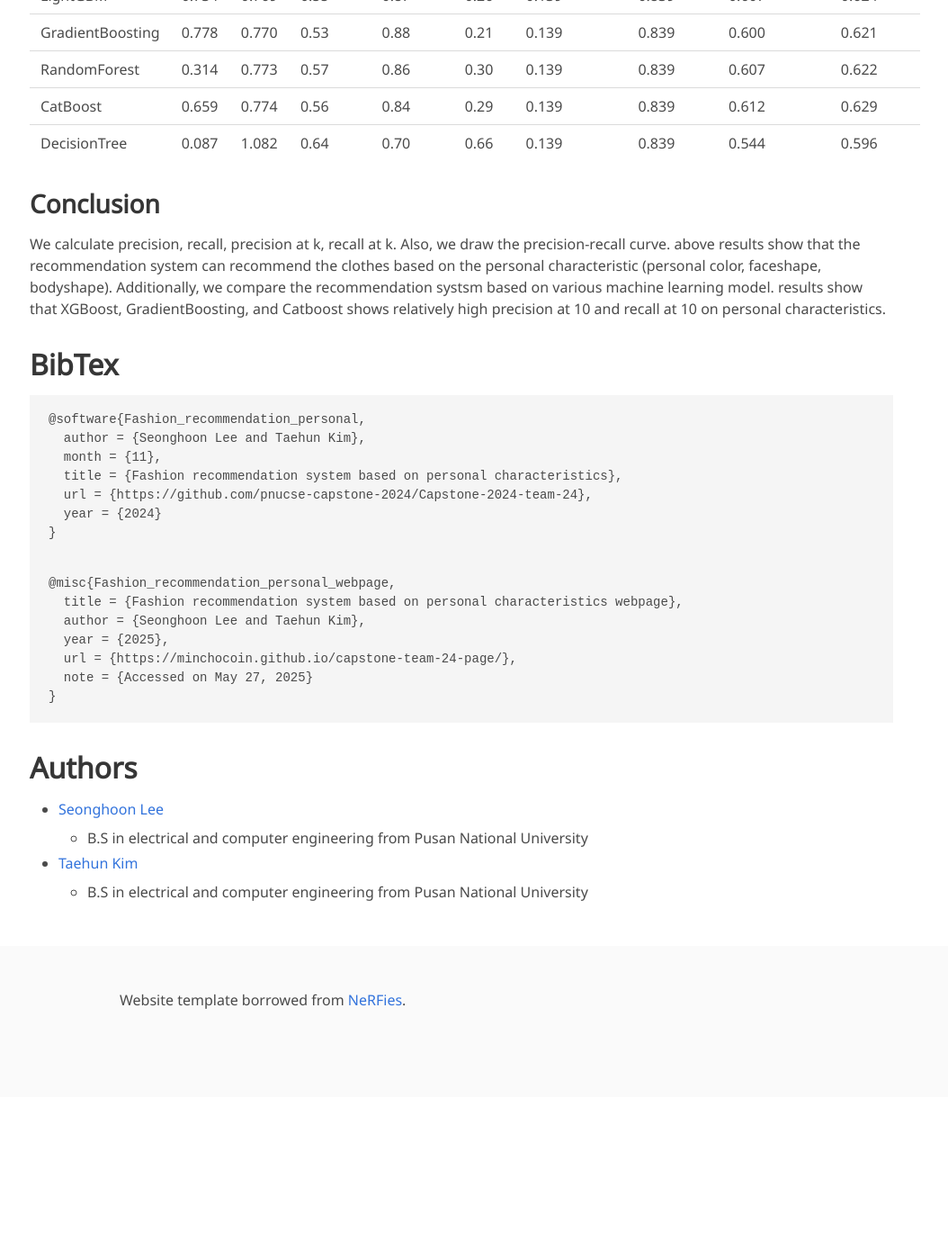
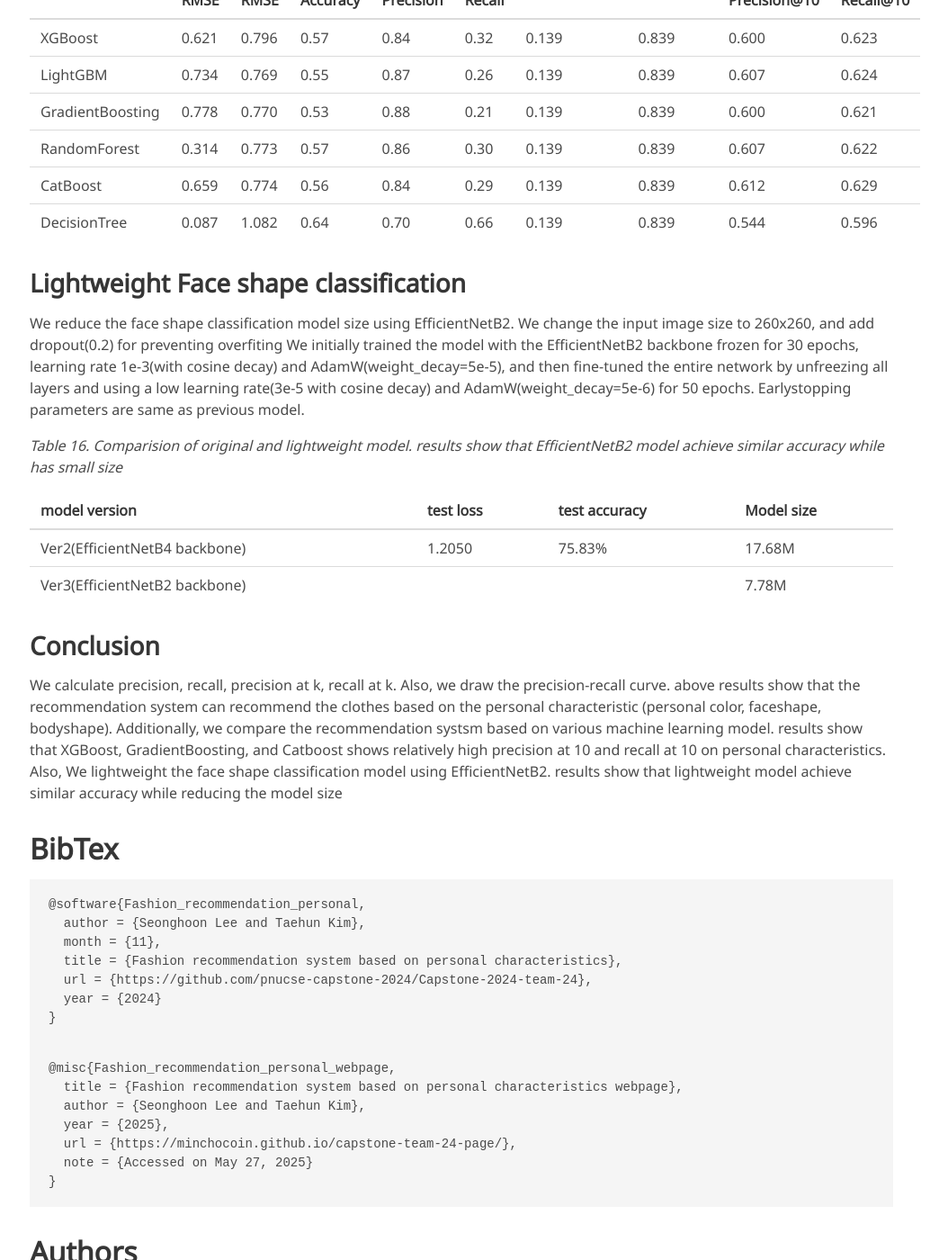
Before and after one commit to minchoCoin/capstone-team-24-page, a Jekyll site: the page built from index.md, in a window 1280 px wide and 1400 px high, scrolled down 27353 px. Shown: the whole window at 90% size, without its empty margins (127-1181 px from the left). Built offline with Jekyll 4.4.1, drawn with Linux system fonts in a browser that asks for light colours; some web fonts are replaced; before the commit the page ends 28572 px from its top, so only the background shows below that; some of the changed text lies outside the part shown.

Commit message:
Update index.md

````diff
--- a/index.md
+++ b/index.md
@@ -32,7 +32,7 @@ This technical report presents a comprehensive fashion recommendation system tha
 ## Personal Color Analysis
 The system extract RGB values of skin area of a face image, and convert it to HSV values and Lab color space. The system uses K-means clustering to classify users' skin tones into four seasonal types (Spring, Summer, Autumn, Winter) by analyzing HSV values and Lab color space. This classification helps recommend colors that enhance the user's natural complexion.
 ## Face Shape Recognition
-We use an EfficientNetB4-based deep learning model. The model was built based on the EfficientNetB4 network pretrained on the ImageNet dataset. A GlobalAveragePooling2D layer was applied to the output of EfficientNetB4, and the resulting output was passed through a Fully-connected layer to classify into five face shapes. We initially trained the model with the EfficientNetB4 backbone frozen, and then fine-tuned the entire network by unfreezing all layers and using a low learning rate. The system identifies five face shapes (heart, long, oval, round, square) with 75.8% accuracy.  These classifications inform recommendations for clothing styles and necklines that complement facial features.
+We use an EfficientNetB4-based deep learning model. The model was built based on the EfficientNetB4 network pretrained on the ImageNet dataset. A GlobalAveragePooling2D layer was applied to the output of EfficientNetB4, and the resulting output was passed through a Fully-connected layer to classify into five face shapes. We initially trained the model with the EfficientNetB4 backbone frozen for 25 epochs, learning rate 1e-3 and kernel regularizer l2(1e-3), and then fine-tuned the entire network by unfreezing all layers and using a low learning rate(1e-4) with 20 epochs. We use EarlyStopping(monitor='val_accuracy', patience=10,restore_best_weights=True) callbacks. The system identifies five face shapes (heart, long, oval, round, square) with 75.8% accuracy. These classifications inform recommendations for clothing styles and necklines that complement facial features.
 ## Body Shape Measurement
 The system employs MediaPipe's Pose Landmark technology and Rembg's removing background technology to extract key body measurements and proportions. It calculates ratios between shoulders, waist, hips, and chest to classify users into different body types, enabling recommendations that enhance body proportions.
 ## Recommendation Engines
@@ -128,7 +128,9 @@ After the capstone project is finished, we evaluate the recommendation system mo
 
 We considered a score of 3 or higher to be preferred (or recommended) and a score of less than 3 to be disliked (or not recommended) based on the score the user gave to the clothes and the score predicted by the recommendation system.
 
-We upload the code for model test on the Github: [Link](https://github.com/minchoCoin/capstone-team-24-page/tree/main/appendix)
+Additionally, We reduce the face shape classification model size using EfficientNetB2
+
+We upload the code for model test and face shape classification model on the Github: [Link](https://github.com/minchoCoin/capstone-team-24-page/tree/main/appendix)
 
 ## Precision and recall
 
@@ -281,7 +283,7 @@ Figure 26 and Figure 27 shows the precision at Top k and recall at Top k. Figure
 
 *Figure 30. Comparison of Precision-recall curve computed based on the items relevant to the personal characteristic element with the woman test dataset.*
 
-## Limitation measuring precision with test dataset
+## Limitation of measuring precision with test dataset
 
 As shown in the Figure 32 and 34, in the test dataset, many of the users  rated only 1-2 clothes. This makes the precision and recall inaccurate. Therefore, the results of the test data above must be interpreted carefully.
 
@@ -394,6 +396,7 @@ models = {
     )
 }
 ```
+
 ### Man results
 -----------------
 *Table 11. Comparision of Group 1 model with man dataset. GradientBoost and CatBoost shows relatively high precision and recall at 10 on personal characteristic*
@@ -468,9 +471,19 @@ models = {
 | CatBoost | 0.659 | 0.774 | 0.56 | 0.84 | 0.29 | 0.139 | 0.839 | 0.612 | 0.629 |
 | DecisionTree | 0.087 | 1.082 | 0.64 | 0.70 | 0.66 | 0.139 | 0.839 | 0.544 | 0.596 |
 
+## Lightweight Face shape classification
+We reduce the face shape classification model size using EfficientNetB2. We change the input image size to 260x260, and add dropout(0.2) for preventing overfiting We initially trained the model with the EfficientNetB2 backbone frozen for 30 epochs, learning rate 1e-3(with cosine decay) and AdamW(weight_decay=5e-5), and then fine-tuned the entire network by unfreezing all layers and using a low learning rate(3e-5 with cosine decay) and AdamW(weight_decay=5e-6) for 50 epochs. Earlystopping parameters are same as previous model.
+
+*Table 16. Comparision of original and lightweight model. results show that EfficientNetB2 model achieve similar accuracy while has small size*
+
+| model version                 | test loss | test accuracy | Model size |
+|-------------------------------|-----------|---------------|------------|
+| Ver2(EfficientNetB4 backbone) |   1.2050  |     75.83%    |   17.68M   |
+| Ver3(EfficientNetB2 backbone) |           |               |    7.78M   |
 
 ## Conclusion
 We calculate precision, recall, precision at k, recall at k. Also, we draw the precision-recall curve. above results show that the recommendation system can recommend the clothes based on the personal characteristic (personal color, faceshape, bodyshape). Additionally, we compare the recommendation systsm based on various machine learning model. results show that XGBoost, GradientBoosting, and Catboost shows relatively high precision at 10 and recall at 10 on personal characteristics.
+Also, We lightweight the face shape classification model using EfficientNetB2. results show that lightweight model achieve similar accuracy while reducing the model size
 
 # BibTex
 ```
````
